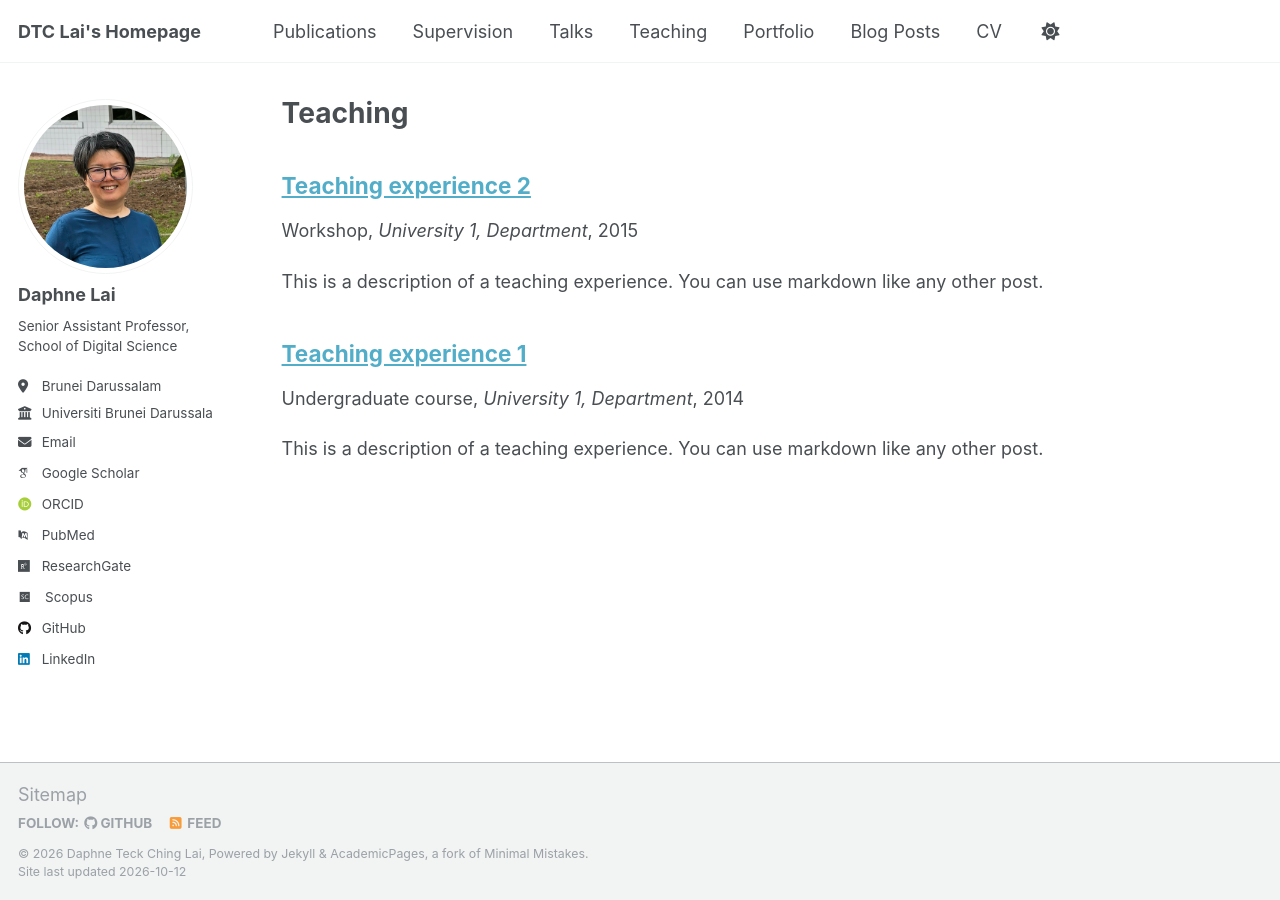
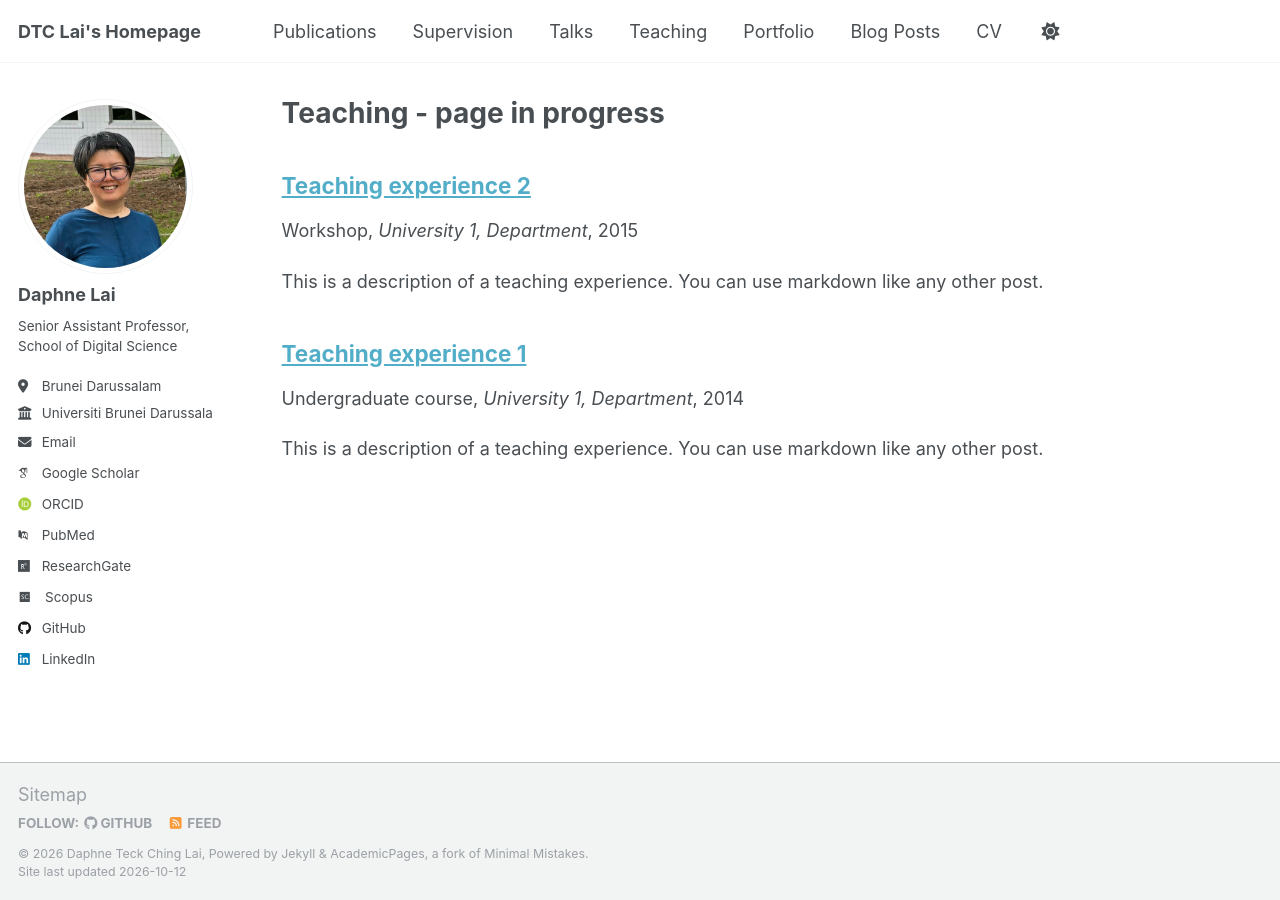
Before and after one commit to dtclai/dtclai.github.io, a Jekyll site: the page built from _pages/teaching.html, in a window 1280 px wide. Built offline with Jekyll 4.4.1, drawn with Linux system fonts in a browser that asks for light colours; some web fonts are replaced.

Commit message:
Update teaching.html

```diff
--- a/_pages/teaching.html
+++ b/_pages/teaching.html
@@ -1,6 +1,6 @@
 ---
 layout: archive
-title: "Teaching"
+title: "Teaching - page in progress"
 permalink: /teaching/
 author_profile: true
 ---
```
